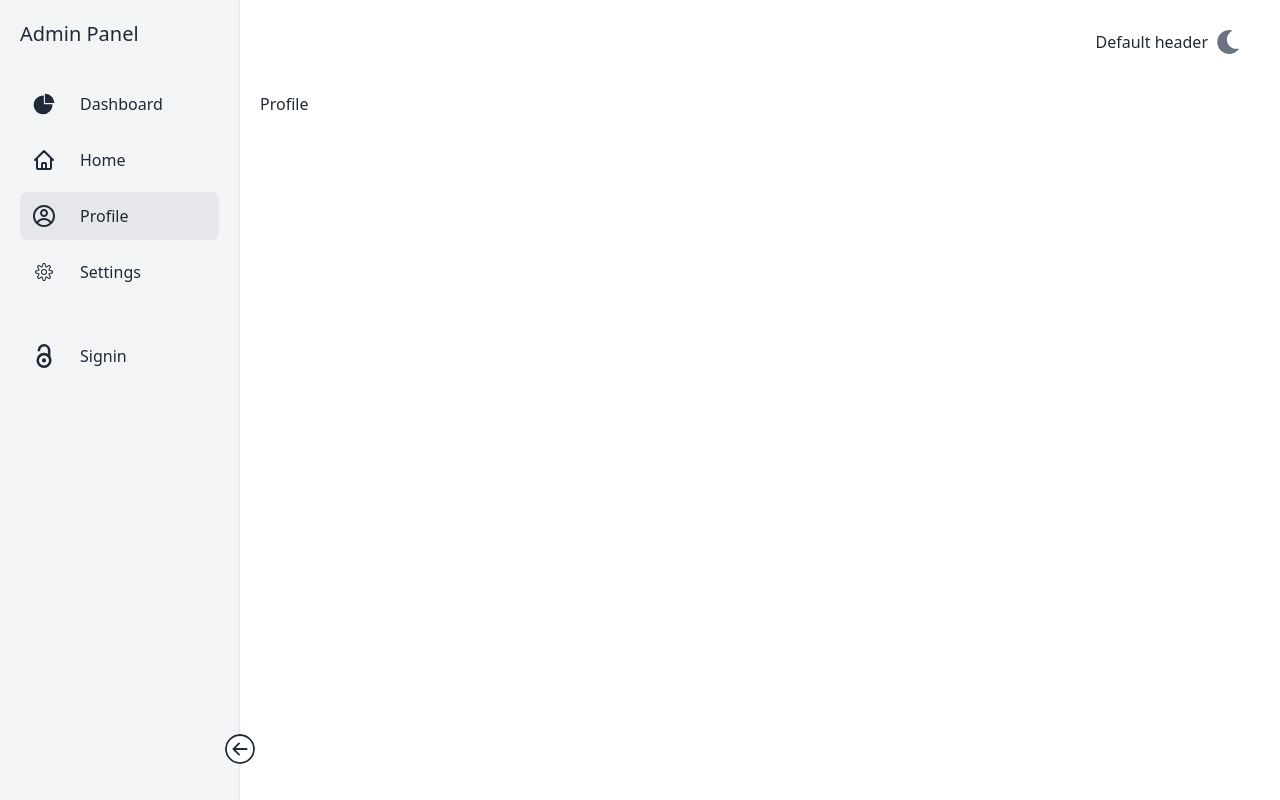
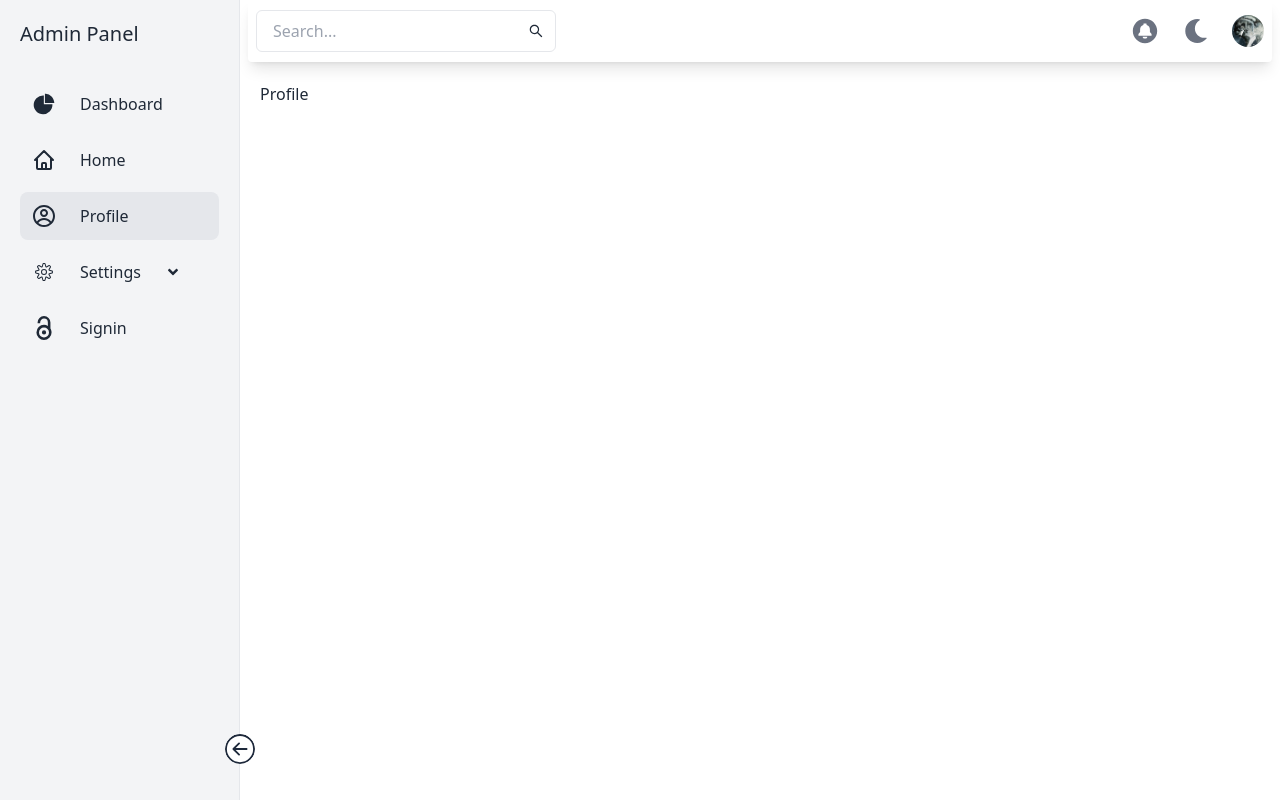
Before and after one commit to Halil777/admin-panel-tailwindcss, a React (Vite) app: page /profile in a window 1280 px wide. Built offline with nearby package versions, Linux system fonts and the light colour scheme.

Commit message:
created user interface

```diff
--- /dev/null
+++ b/src/components/common/search/BaseSearch.tsx
@@ -0,0 +1,33 @@
+import { FC, useState } from "react";
+import { AiOutlineSearch } from "react-icons/ai";
+
+const BaseSearch: FC = () => {
+  const [isExpanded, setIsExpanded] = useState(false);
+
+  return (
+    <div className="relative">
+      <input
+        type="text"
+        placeholder="Search..."
+        className={`border rounded-md py-2 px-4 transition-all duration-300 focus:outline-none focus:border-blue-500`}
+        style={{ width: isExpanded ? "400px" : "300px" }}
+        onClick={() => setIsExpanded(true)}
+        onBlur={() => setIsExpanded(false)}
+      />
+      <div className="absolute inset-y-0 right-0 flex items-center pr-3 pointer-events-none">
+        <AiOutlineSearch />
+      </div>
+
+      {/* Media query to hide on small screens (mobile) */}
+      <style>{`
+        @media (max-width: 767px) {
+          input {
+            display: none;
+          }
+        }
+      `}</style>
+    </div>
+  );
+};
+
+export default BaseSearch;
--- a/src/components/header/DefaultHeader.tsx
+++ /dev/null
@@ -1,7 +0,0 @@
-import { FC } from "react";
-
-const DefaultHeader: FC = () => {
-  return <div>Default header</div>;
-};
-
-export default DefaultHeader;
--- a/src/components/navbar/Navbar.tsx
+++ b/src/components/navbar/Navbar.tsx
@@ -1,15 +1,17 @@
 import { FC } from "react";
 import Toggle from "../theme/ThemeToggle";
-import DefaultHeader from "../header/DefaultHeader";
+import Notification from "../notification/Notification";
+import Profile from "../profile/Profile";
+import BaseSearch from "../common/search/BaseSearch";
 
 const Navbar: FC = () => {
   return (
-    <nav className="bg-white border-gray-200 mx-2 px-2 py-2.5 rounded dark:bg-gray-800">
-      <div className="container flex justify-end gap:5 items-center mx-auto pt-3">
-        <DefaultHeader />
-        <div className="flex align-center justify-end pr-4">
-          <Toggle />
-        </div>
+    <nav className="flex items-center justify-between bg-white border-gray-200 mx-2 px-2 py-2.5 rounded shadow-lg dark:bg-gray-800 dark:shadow-2xl">
+      <BaseSearch />
+      <div className="flex  space-x-4 items-center">
+        <Notification />
+        <Toggle />
+        <Profile />
       </div>
     </nav>
   );
--- a/src/components/notification/Notification.tsx
+++ b/src/components/notification/Notification.tsx
@@ -0,0 +1,12 @@
+import { FC } from "react";
+import { IoNotificationsCircleSharp } from "react-icons/io5";
+
+const Notification: FC = () => {
+  return (
+    <div>
+      <IoNotificationsCircleSharp className="text-gray-500 text-3xl dark:text-gray-400 cursor-pointer" />
+    </div>
+  );
+};
+
+export default Notification;
--- /dev/null
+++ b/src/components/profile/Profile.tsx
@@ -0,0 +1,17 @@
+import { FC } from "react";
+
+const Profile: FC = () => {
+  return (
+    <div className="flex items-center space-x-4">
+      <div className="h-8 w-8 cursor-pointer rounded-full overflow-hidden">
+        <img
+          className="h-full w-full object-cover"
+          src="./images/avatar.jpg"
+          alt="User Avatar"
+        />
+      </div>
+    </div>
+  );
+};
+
+export default Profile;
--- a/src/components/sidebar/Sidebar.tsx
+++ b/src/components/sidebar/Sidebar.tsx
@@ -6,10 +6,12 @@ import { HiOutlineHome } from "react-icons/hi";
 import { SiOpenaccess } from "react-icons/si";
 import { CgProfile } from "react-icons/cg";
 import { CiSettings } from "react-icons/ci";
+import { FaAngleDown, FaAngleUp } from "react-icons/fa";
 import HamburgerButton from "../common/hamburgerMenu/HamburgerButton";
 
 const Sidebar: FC = () => {
   const [open, setOpen] = useState(true);
+  const [settingsOpen, setSettingsOpen] = useState(false);
   const [mobileMenu, setMobileMenu] = useState(false);
   const location = useLocation();
 
@@ -17,9 +19,26 @@ const Sidebar: FC = () => {
     { title: "Dashboard", path: "/dashboard", src: <AiFillPieChart /> },
     { title: "Home", path: "/", src: <HiOutlineHome /> },
     { title: "Profile", path: "/profile", src: <CgProfile /> },
-    { title: "Settings", path: "/settings", src: <CiSettings /> },
+    {
+      title: "Settings",
+      startIcon: <CiSettings />,
+      endIcon: settingsOpen ? <FaAngleUp /> : <FaAngleDown />, // Updated icon based on open state
+      dropdown: [
+        { title: "General", path: "/settings/general", icon: <CiSettings /> },
+        { title: "Security", path: "/settings/security", icon: <CiSettings /> },
+        {
+          title: "Notifications",
+          path: "/settings/notifications",
+          icon: <CiSettings />,
+        },
+      ],
+    },
     { title: "Signin", path: "/login", src: <SiOpenaccess />, gap: "true" },
   ];
+
+  const handleSettingsClick = () => {
+    setSettingsOpen(!settingsOpen);
+  };
 
   return (
     <>
@@ -46,10 +65,32 @@ const Sidebar: FC = () => {
 
         <ul className="pt-6">
           {Menus.map((menu, index) => (
+            <div key={index}>
+              {menu.dropdown ? (
+                <li
+                  className={`flex items-center gap-x-6 p-3 text-base font-normal rounded-lg cursor-pointer dark:text-white hover:bg-gray-200 dark:hover:bg-gray-700 mt-2`}
+                  onClick={handleSettingsClick}
+                >
+                  <span className="text-2xl">{menu.startIcon}</span>
+                  <span
+                    className={`${
+                      !open && "hidden"
+                    } origin-left duration-300 hover:block`}
+                  >
+                    {menu.title}
+                  </span>
+                  <span
+                    className={`${
+                      !open && "hidden"
+                    } origin-left duration-300 hover:block`}
+                  >
+                    {menu.endIcon}
+                  </span>
+                </li>
+              ) : (
                 <Link to={menu.path} key={index}>
                   <li
-                className={`flex items-center gap-x-6 p-3 text-base font-normal rounded-lg cursor-pointer dark:text-white hover:bg-gray-200 dark:hover:bg-gray-700
-                        ${menu.gap ? "mt-9" : "mt-2"} ${
+                    className={`flex items-center gap-x-6 p-3 text-base font-normal rounded-lg cursor-pointer dark:text-white hover:bg-gray-200 dark:hover:bg-gray-700 mt-2 ${
                       location.pathname === menu.path &&
                       "bg-gray-200 dark:bg-gray-700"
                     }`}
@@ -64,6 +105,31 @@ const Sidebar: FC = () => {
                     </span>
                   </li>
                 </Link>
+              )}
+
+              {menu.dropdown && settingsOpen && (
+                <ul className="ml-2">
+                  {menu.dropdown.map((dropdownItem, dropdownIndex) => (
+                    <Link to={dropdownItem.path} key={dropdownIndex}>
+                      <li
+                        className={`flex items-center gap-x-6 p-3 text-base font-normal rounded-lg cursor-pointer dark:text-white hover:bg-gray-200 dark:hover:bg-gray-700 mt-2`}
+                      >
+                        {dropdownItem.icon && (
+                          <span className="text-2xl">{dropdownItem.icon}</span>
+                        )}
+                        <span
+                          className={`${
+                            !open && "hidden"
+                          } origin-left duration-300 hover:block`}
+                        >
+                          {dropdownItem.title}
+                        </span>
+                      </li>
+                    </Link>
+                  ))}
+                </ul>
+              )}
+            </div>
           ))}
         </ul>
       </div>
@@ -87,7 +153,7 @@ const Sidebar: FC = () => {
               onClick={() => setMobileMenu(false)}
             >
               <span
-                className={` ${
+                className={`${
                   location.pathname === menu.path &&
                   "bg-gray-200 dark:bg-gray-700"
                 } p-2 rounded-xl hover:bg-gray-200 dark:hover:bg-gray-700`}
```
Also changed, not shown: public/images/avatar.jpg (added). Lines whose indentation alone changed are shown as unchanged.
